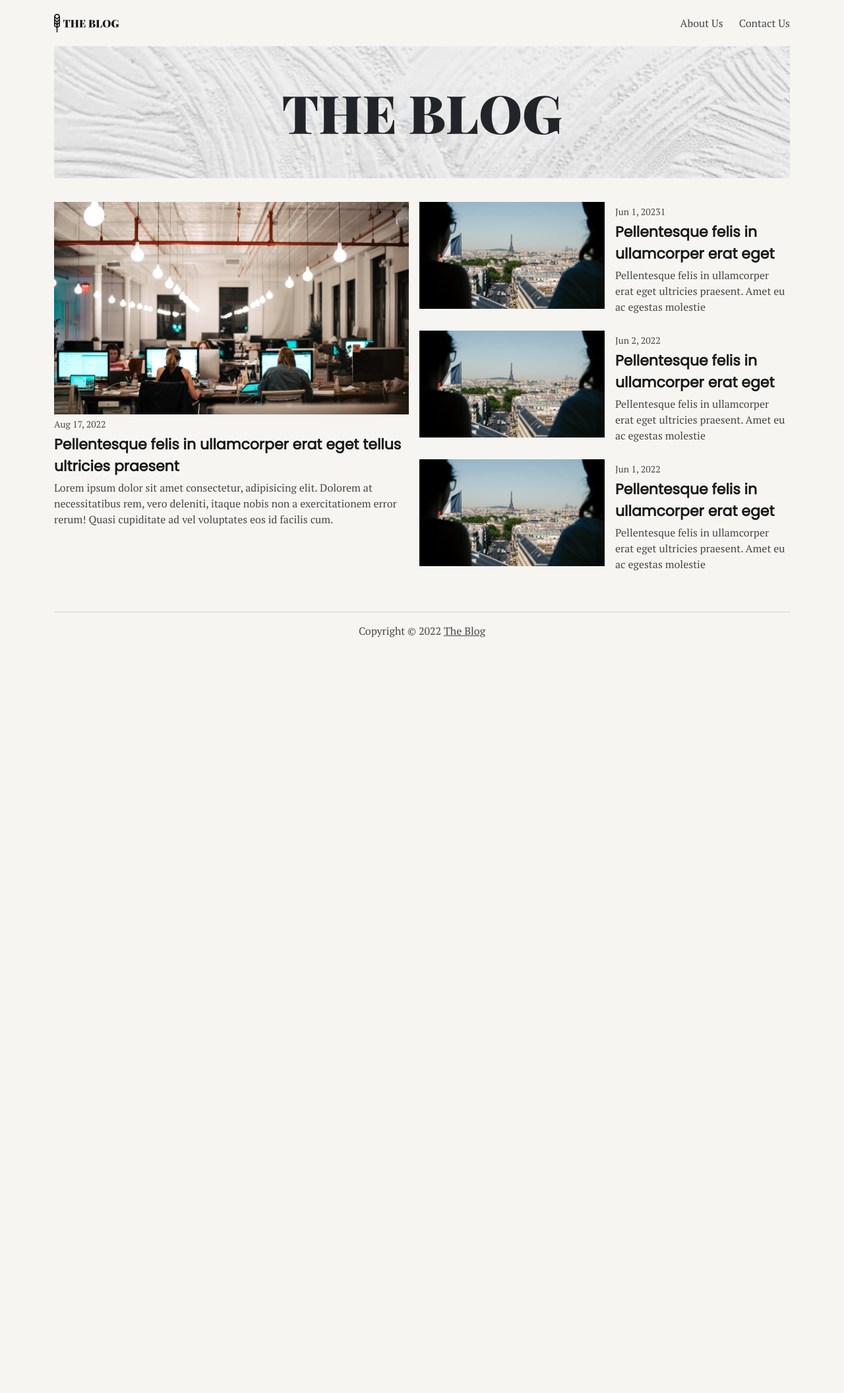
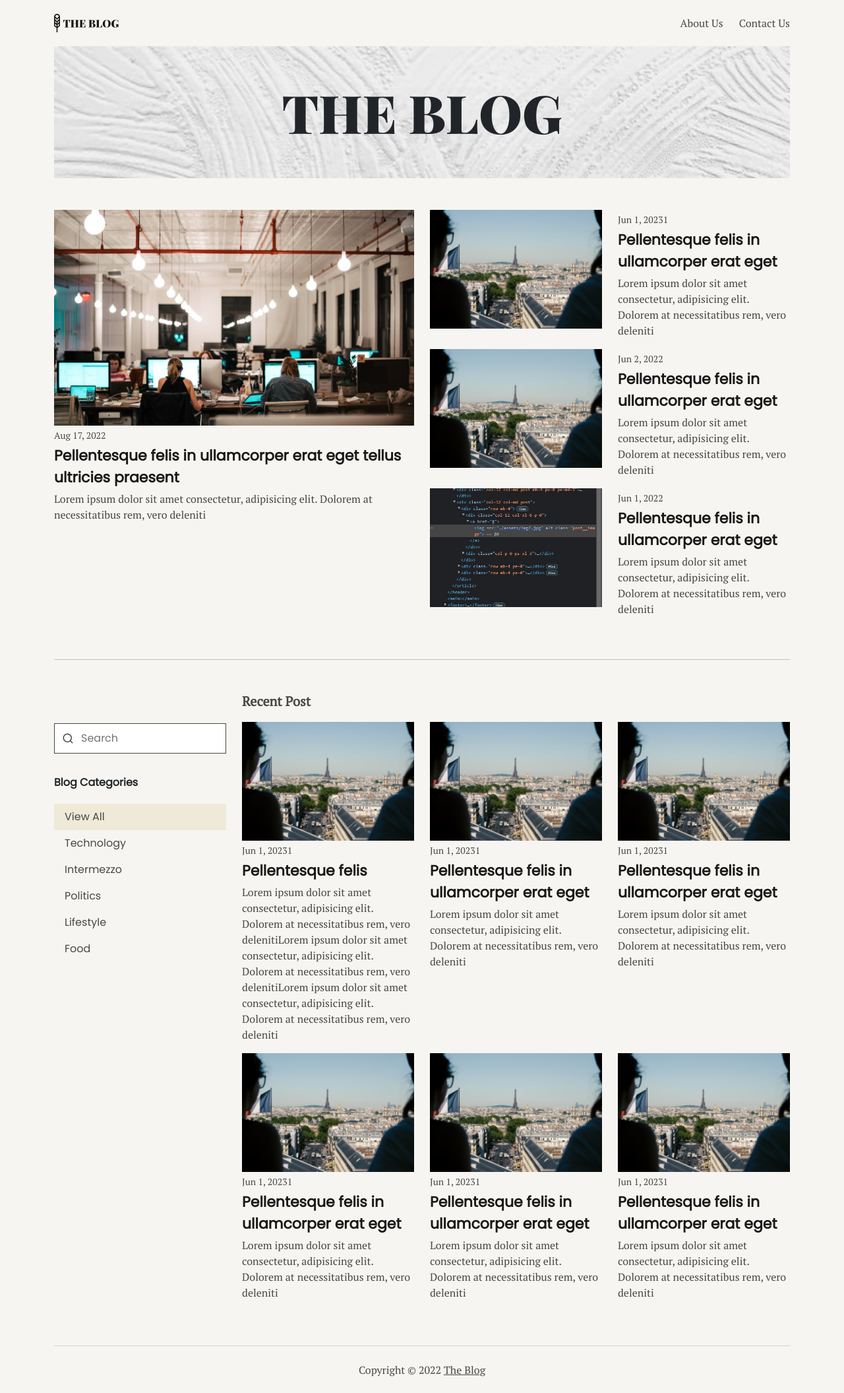
Before and after one commit to arialghifari/Blog, a PHP site: page / in a window 1280 px wide. Shown: the whole page at 66% size. Before the commit the page ends 966 px from the top, so only its background shows below. Run offline with PHP 8.4, Linux system fonts and the light colour scheme.

```diff
--- a/index.html
+++ /dev/null
@@ -1,138 +0,0 @@
-<!DOCTYPE html>
-<html lang="en">
-  <head>
-    <meta charset="UTF-8" />
-    <meta http-equiv="X-UA-Compatible" content="IE=edge" />
-    <meta name="viewport" content="width=device-width, initial-scale=1.0" />
-    <link
-      href="https://cdn.jsdelivr.net/npm/bootstrap@5.2.0-beta1/dist/css/bootstrap.min.css"
-      rel="stylesheet"
-      integrity="sha384-0evHe/X+R7YkIZDRvuzKMRqM+OrBnVFBL6DOitfPri4tjfHxaWutUpFmBp4vmVor"
-      crossorigin="anonymous"
-    />
-    <script
-      src="https://cdn.jsdelivr.net/npm/bootstrap@5.2.0-beta1/dist/js/bootstrap.bundle.min.js"
-      integrity="sha384-pprn3073KE6tl6bjs2QrFaJGz5/SUsLqktiwsUTF55Jfv3qYSDhgCecCxMW52nD2"
-      crossorigin="anonymous"
-    ></script>
-    <link rel="stylesheet" href="./style/main.css" />
-    <title>Blog</title>
-  </head>
-
-  <body>
-    <div class="container">
-      <nav class="nav-main">
-        <a href="#"><img src="./assets/logo.svg" alt="The Blog Logo" /></a>
-
-        <div>
-          <a href="#">About Us</a>
-          <a href="#">Contact Us</a>
-        </div>
-      </nav>
-
-      <header>
-        <section class="banner">
-          <img src="./assets/banner.jpg" alt="Banner" />
-          <h1 class="display-1">THE BLOG</h1>
-        </section>
-
-        <article class="row top-post">
-          <div class="col-12 col-md post mb-4 px-0 pe-md-3">
-            <a href="#"
-              ><img src="./assets/img1.jpg" alt="" class="post__image-large"
-            /></a>
-            <p class="post__date">Aug 17, 2022</p>
-            <a href="#"
-              ><p class="post__title">
-                Pellentesque felis in ullamcorper erat eget tellus ultricies
-                praesent
-              </p></a
-            >
-            <a href="#"
-              ><p class="post__body">
-                Lorem ipsum dolor sit amet consectetur, adipisicing elit.
-                Dolorem at necessitatibus rem, vero deleniti, itaque nobis non a
-                exercitationem error rerum! Quasi cupiditate ad vel voluptates
-                eos id facilis cum.
-              </p></a
-            >
-          </div>
-
-          <div class="col-12 col-md post">
-            <div class="row mb-4">
-              <div class="col-12 col-xl-6 p-0">
-                <a href="#"
-                  ><img src="./assets/img2.jpg" alt="" class="post__image"
-                /></a>
-              </div>
-              <div class="col p-0 ps-xl-3">
-                <p class="post__date">Jun 1, 20231</p>
-                <a href="#"
-                  ><p class="post__title">
-                    Pellentesque felis in ullamcorper erat eget
-                  </p></a
-                >
-                <a href="#"
-                  ><p class="post__body">
-                    Pellentesque felis in ullamcorper erat eget ultricies
-                    praesent. Amet eu ac egestas molestie
-                  </p></a
-                >
-              </div>
-            </div>
-
-            <div class="row mb-4 pe-0">
-              <div class="col-12 col-xl-6 p-0">
-                <a href="#"
-                  ><img src="./assets/img2.jpg" alt="" class="post__image"
-                /></a>
-              </div>
-              <div class="col p-0 ps-xl-3">
-                <p class="post__date">Jun 2, 2022</p>
-                <a href="#"
-                  ><p class="post__title">
-                    Pellentesque felis in ullamcorper erat eget
-                  </p></a
-                >
-                <a href="#"
-                  ><p class="post__body">
-                    Pellentesque felis in ullamcorper erat eget ultricies
-                    praesent. Amet eu ac egestas molestie
-                  </p></a
-                >
-              </div>
-            </div>
-
-            <div class="row mb-4 pe-0">
-              <div class="col-12 col-xl-6 p-0">
-                <a href="#"
-                  ><img src="./assets/img2.jpg" alt="" class="post__image"
-                /></a>
-              </div>
-              <div class="col p-0 ps-xl-3">
-                <p class="post__date">Jun 1, 2022</p>
-                <a href="#"
-                  ><p class="post__title">
-                    Pellentesque felis in ullamcorper erat eget
-                  </p></a
-                >
-                <a href="#"
-                  ><p class="post__body">
-                    Pellentesque felis in ullamcorper erat eget ultricies
-                    praesent. Amet eu ac egestas molestie
-                  </p></a
-                >
-              </div>
-            </div>
-          </div>
-        </article>
-      </header>
-
-      <main></main>
-
-      <footer>
-        <p>Copyright © 2022 <a href="#">The Blog</a></p>
-      </footer>
-    </div>
-  </body>
-</html>
--- /dev/null
+++ b/index.php
@@ -0,0 +1,268 @@
+<!DOCTYPE html>
+<html lang="en">
+
+<head>
+  <meta charset="UTF-8" />
+  <meta http-equiv="X-UA-Compatible" content="IE=edge" />
+  <meta name="viewport" content="width=device-width, initial-scale=1.0" />
+  <link href="https://cdn.jsdelivr.net/npm/bootstrap@5.2.0-beta1/dist/css/bootstrap.min.css" rel="stylesheet" integrity="sha384-0evHe/X+R7YkIZDRvuzKMRqM+OrBnVFBL6DOitfPri4tjfHxaWutUpFmBp4vmVor" crossorigin="anonymous" />
+  <script src="https://cdn.jsdelivr.net/npm/bootstrap@5.2.0-beta1/dist/js/bootstrap.bundle.min.js" integrity="sha384-pprn3073KE6tl6bjs2QrFaJGz5/SUsLqktiwsUTF55Jfv3qYSDhgCecCxMW52nD2" crossorigin="anonymous"></script>
+  <link rel="stylesheet" href="./style/main.css" />
+  <title>The Blog</title>
+</head>
+
+<body>
+  <div class="container">
+    <!-- Start Top Navigation -->
+    <nav class="nav-main" aria-label="main navigation">
+      <a href="#"><img src="./assets/logo.svg" alt="The Blog Logo" /></a>
+
+      <div>
+        <a href="#">About Us</a>
+        <a href="#">Contact Us</a>
+      </div>
+    </nav>
+    <!-- End Top Navigation -->
+
+    <header>
+      <section class="banner">
+        <img src="./assets/banner.jpg" alt="Banner" />
+        <h1 class="display-1">THE BLOG</h1>
+      </section>
+    </header>
+
+    <main>
+      <!-- Start Top Post -->
+      <article class="row my-5">
+        <div class="col-12 col-md post mb-3">
+          <a href="#"><img src="./assets/img1.jpg" alt="" class="post__image-large" /></a>
+          <p class="post__date">Aug 17, 2022</p>
+          <a href="#">
+            <p class="post__title">
+              Pellentesque felis in ullamcorper erat eget tellus ultricies
+              praesent
+            </p>
+          </a>
+          <a href="#">
+            <p class="post__body">
+              Lorem ipsum dolor sit amet consectetur, adipisicing elit.
+              Dolorem at necessitatibus rem, vero deleniti
+            </p>
+          </a>
+        </div>
+
+        <div class="col-12 col-md post">
+          <div class="row mb-3">
+            <div class="col-12 col-xl-6">
+              <a href="#"><img src="./assets/img2.jpg" alt="" class="post__image" /></a>
+            </div>
+            <div class="col">
+              <p class="post__date">Jun 1, 20231</p>
+              <a href="#">
+                <p class="post__title">
+                  Pellentesque felis in ullamcorper erat eget
+                </p>
+              </a>
+              <a href="#">
+                <p class="post__body">
+                  Lorem ipsum dolor sit amet consectetur, adipisicing elit.
+                  Dolorem at necessitatibus rem, vero deleniti
+                </p>
+              </a>
+            </div>
+          </div>
+
+          <div class="row mb-3 pe-0">
+            <div class="col-12 col-xl-6">
+              <a href="#"><img src="./assets/img2.jpg" alt="" class="post__image" /></a>
+            </div>
+            <div class="col">
+              <p class="post__date">Jun 2, 2022</p>
+              <a href="#">
+                <p class="post__title">
+                  Pellentesque felis in ullamcorper erat eget
+                </p>
+              </a>
+              <a href="#">
+                <p class="post__body">
+                  Lorem ipsum dolor sit amet consectetur, adipisicing elit.
+                  Dolorem at necessitatibus rem, vero deleniti
+                </p>
+              </a>
+            </div>
+          </div>
+
+          <div class="row mb-3 pe-0">
+            <div class="col-12 col-xl-6">
+              <a href="#"><img src="./assets/a.jpg" alt="" class="post__image" /></a>
+            </div>
+            <div class="col">
+              <p class="post__date">Jun 1, 2022</p>
+              <a href="#">
+                <p class="post__title">
+                  Pellentesque felis in ullamcorper erat eget
+                </p>
+              </a>
+              <a href="#">
+                <p class="post__body">
+                  Lorem ipsum dolor sit amet consectetur, adipisicing elit.
+                  Dolorem at necessitatibus rem, vero deleniti
+                </p>
+              </a>
+            </div>
+          </div>
+        </div>
+      </article>
+      <!-- End Top Post -->
+
+      <hr />
+
+      <div class="row mt-0 mt-md-5">
+        <!-- Start Aside -->
+        <aside class="col-12 col-md-3 mt-5 mb-4">
+          <form action="" method="post" class="search">
+            <input type="text" name="search" class="input" placeholder="Search" />
+
+            <img src="./assets/ic_search.svg" alt="" />
+          </form>
+
+          <div class="category">
+            <p class="category__title">Blog Categories</p>
+
+            <nav class="nav-side" aria-label="Category Navigation">
+              <a href="#">
+                <p class="active">View All</p>
+              </a>
+              <a href="#">
+                <p>Technology</p>
+              </a>
+              <a href="#">
+                <p>Intermezzo</p>
+              </a>
+              <a href="#">
+                <p>Politics</p>
+              </a>
+              <a href="#">
+                <p>Lifestyle</p>
+              </a>
+              <a href="#">
+                <p>Food</p>
+              </a>
+            </nav>
+          </div>
+        </aside>
+        <!-- End Aside -->
+
+        <!-- Start Recent Post -->
+        <article class="col-12 col-md-9 post">
+          <p class="title-post">Recent Post</p>
+          <div class="row mb-3">
+            <div class="col-12 col-md-6 col-lg-4 mb-3">
+              <a href="#"><img src="./assets/img2.jpg" alt="" class="post__image" /></a>
+              <p class="post__date">Jun 1, 20231</p>
+              <a href="#">
+                <p class="post__title">Pellentesque felis</p>
+              </a>
+              <a href="#">
+                <p class="post__body">
+                  Lorem ipsum dolor sit amet consectetur, adipisicing elit.
+                  Dolorem at necessitatibus rem, vero delenitiLorem ipsum
+                  dolor sit amet consectetur, adipisicing elit. Dolorem at
+                  necessitatibus rem, vero delenitiLorem ipsum dolor sit amet consectetur, adipisicing elit.
+                  Dolorem at necessitatibus rem, vero deleniti
+                </p>
+              </a>
+            </div>
+
+            <div class="col-12 col-md-6 col-lg-4 mb-3">
+              <a href="#"><img src="./assets/img2.jpg" alt="" class="post__image" /></a>
+              <p class="post__date">Jun 1, 20231</p>
+              <a href="#">
+                <p class="post__title">
+                  Pellentesque felis in ullamcorper erat eget
+                </p>
+              </a>
+              <a href="#">
+                <p class="post__body">
+                  Lorem ipsum dolor sit amet consectetur, adipisicing elit.
+                  Dolorem at necessitatibus rem, vero deleniti
+                </p>
+              </a>
+            </div>
+
+            <div class="col-12 col-md-6 col-lg-4 mb-3">
+              <a href="#"><img src="./assets/img2.jpg" alt="" class="post__image" /></a>
+              <p class="post__date">Jun 1, 20231</p>
+              <a href="#">
+                <p class="post__title">
+                  Pellentesque felis in ullamcorper erat eget
+                </p>
+              </a>
+              <a href="#">
+                <p class="post__body">
+                  Lorem ipsum dolor sit amet consectetur, adipisicing elit.
+                  Dolorem at necessitatibus rem, vero deleniti
+                </p>
+              </a>
+            </div>
+
+            <div class="col-12 col-md-6 col-lg-4 mb-3">
+              <a href="#"><img src="./assets/img2.jpg" alt="" class="post__image" /></a>
+              <p class="post__date">Jun 1, 20231</p>
+              <a href="#">
+                <p class="post__title">
+                  Pellentesque felis in ullamcorper erat eget
+                </p>
+              </a>
+              <a href="#">
+                <p class="post__body">
+                  Lorem ipsum dolor sit amet consectetur, adipisicing elit.
+                  Dolorem at necessitatibus rem, vero deleniti
+                </p>
+              </a>
+            </div>
+
+            <div class="col-12 col-md-6 col-lg-4 mb-3">
+              <a href="#"><img src="./assets/img2.jpg" alt="" class="post__image" /></a>
+              <p class="post__date">Jun 1, 20231</p>
+              <a href="#">
+                <p class="post__title">
+                  Pellentesque felis in ullamcorper erat eget
+                </p>
+              </a>
+              <a href="#">
+                <p class="post__body">
+                  Lorem ipsum dolor sit amet consectetur, adipisicing elit.
+                  Dolorem at necessitatibus rem, vero deleniti
+                </p>
+              </a>
+            </div>
+
+            <div class="col-12 col-md-6 col-lg-4 mb-3">
+              <a href="#"><img src="./assets/img2.jpg" alt="" class="post__image" /></a>
+              <p class="post__date">Jun 1, 20231</p>
+              <a href="#">
+                <p class="post__title">
+                  Pellentesque felis in ullamcorper erat eget
+                </p>
+              </a>
+              <a href="#">
+                <p class="post__body">
+                  Lorem ipsum dolor sit amet consectetur, adipisicing elit.
+                  Dolorem at necessitatibus rem, vero deleniti
+                </p>
+              </a>
+            </div>
+          </div>
+        </article>
+        <!-- End Recent Post -->
+      </div>
+    </main>
+
+    <footer>
+      <p>Copyright © <?= date('Y') ?> <a href="#">The Blog</a></p>
+    </footer>
+  </div>
+</body>
+
+</html>
--- a/style/main.css
+++ b/style/main.css
@@ -3,6 +3,7 @@
 :root {
   --background: #f6f5f1;
   --soft: #d3d2cc;
+  --active: #efead7;
   --dark: #474747;
   --darker: #181818;
 }
@@ -39,6 +40,81 @@ body {
   border-bottom: 1px solid var(--dark);
 }
 
+aside * {
+  font-family: Poppins, sans-serif;
+}
+
+.nav-side a {
+  text-decoration: none;
+  color: var(--dark);
+}
+
+.nav-side p {
+  margin: 0;
+  padding: 8px 16px;
+}
+
+.nav-side p:hover {
+  background-color: var(--active);
+}
+
+.category__title {
+  font-weight: 600;
+  margin: 32px 0 20px 0;
+}
+
+.manage__title {
+  font-weight: 600;
+}
+
+.active {
+  background-color: var(--active);
+}
+
+.input {
+  width: 100%;
+  padding: 10px;
+  border: 1px solid var(--dark);
+  background-color: #fff;
+}
+
+.btn-primary {
+  border: none;
+  background-color: var(--dark);
+  color: var(--soft);
+  padding: 10px;
+  width: 100%;
+  text-decoration: none;
+  display: inline-block;
+  text-align: center;
+}
+
+.btn-primary:hover {
+  color: var(--soft);
+  background-color: var(--darker);
+}
+
+.search .input {
+  padding-left: 40px;
+}
+
+form.search {
+  position: relative;
+  display: flex;
+  align-items: center;
+}
+
+form.search img {
+  position: absolute;
+  left: 12px;
+}
+
+.title-post {
+  font-weight: bold;
+  font-size: 20px;
+  color: var(--dark);
+}
+
 .banner {
   width: 100%;
   display: flex;
@@ -66,24 +142,15 @@ article {
   margin: 36px 0;
 }
 
-.top-post {
-  margin: 36px 0;
-}
-
 .post a {
   text-decoration: none;
   height: 100%;
 }
 
-.post__image {
-  width: 100%;
-  max-height: 338px;
-  object-fit: cover;
-}
-
+.post__image,
 .post__image-large {
   width: 100%;
-  max-height: 500px;
+  max-height: 300px;
   object-fit: cover;
 }
 
@@ -94,7 +161,7 @@ article {
 }
 
 .post__title {
-  font-family: "Poppins";
+  font-family: Poppins, sans-serif;
   text-decoration: none;
   font-weight: bold;
   color: var(--darker);
@@ -117,8 +184,22 @@ footer {
 
 footer * {
   color: var(--dark);
+  margin: 0;
 }
 
 footer a:hover {
   color: var(--darker);
 }
+
+@media screen and (min-width: 768px) {
+}
+
+@media screen and (min-width: 1200px) {
+  .post__image {
+    height: 180px;
+  }
+
+  .post__image-large {
+    max-height: 400px;
+  }
+}
```
Also changed, not shown: connection.php (added, +14 -0 lines), dashboard/post_add_form.php (added, +86 -0 lines), dashboard/post_add_process.php (added, +23 -0 lines), dashboard/post_view.php (added, +107 -0 lines), assets/a.jpg (added), assets/ic_search.svg (added).
